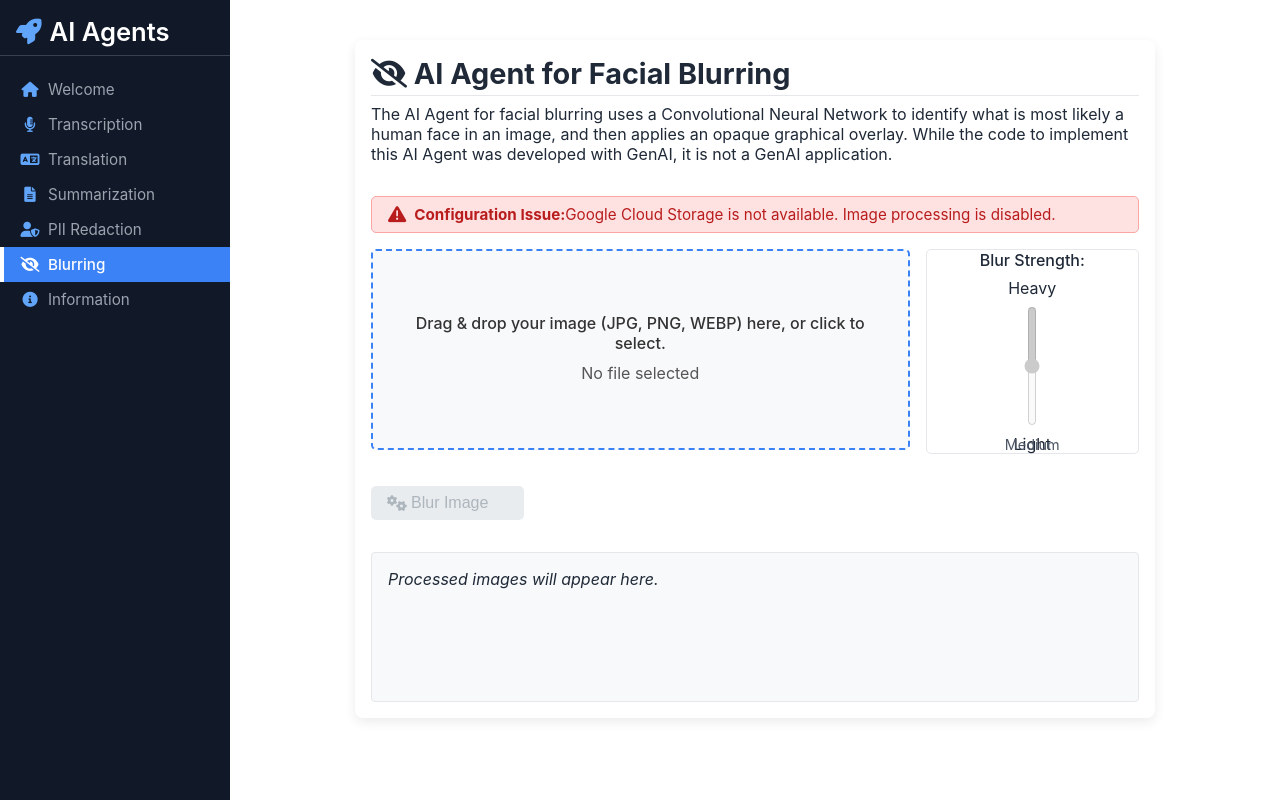
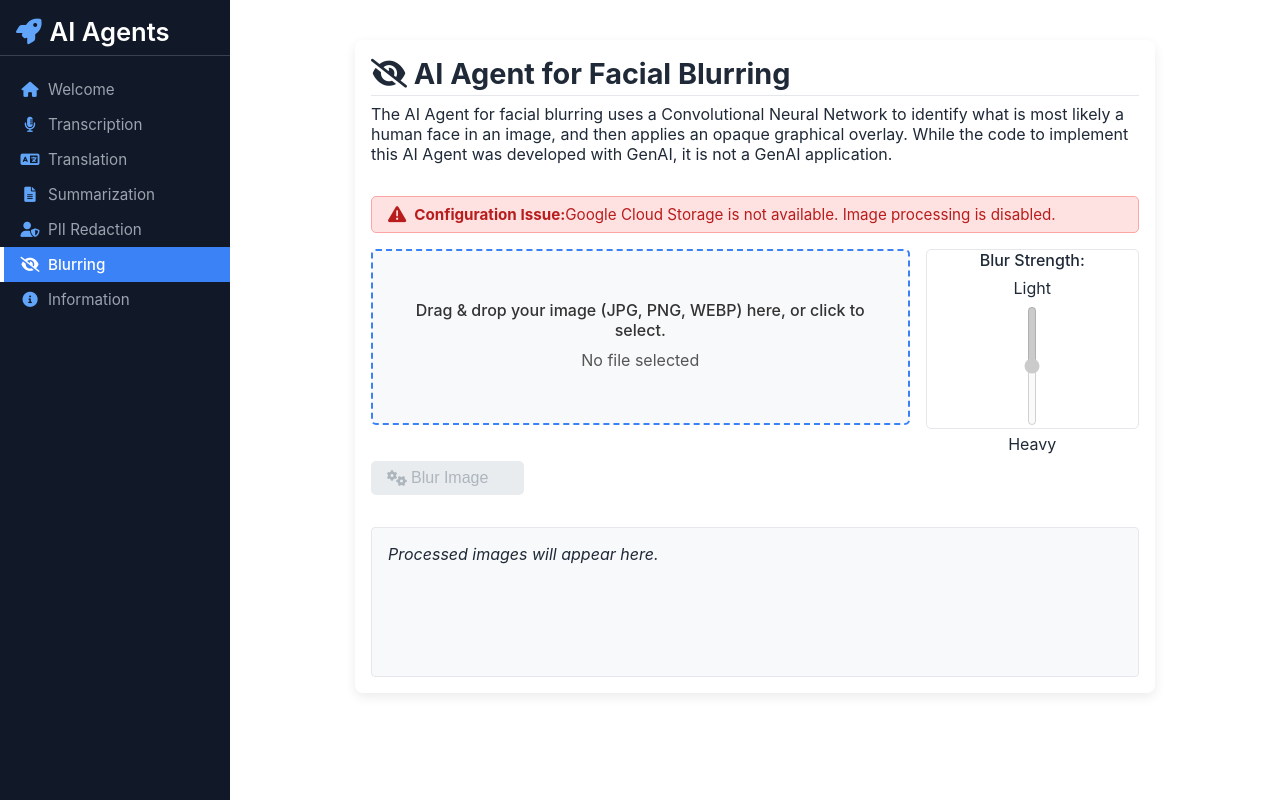
Before and after one commit to pohagan72/AgentShowcase, a Flask app: page /feature/blurring in a window 1280 px wide. Run offline with Flask 3, Linux system fonts and the light colour scheme; some libraries are stand-ins or nearby versions.

Commit message:
Fixed blurring features so slider is working and the name of the image uploaded appears in the box

```diff
--- a/features/blurring/routes.py
+++ b/features/blurring/routes.py
@@ -29,7 +29,6 @@
         # For now, we are deciding NOT to immediately clean up the uploaded original.
         if not hasattr(g, 'gcs_urgent_temp_paths_to_clean'):
             g.gcs_urgent_temp_paths_to_clean = []
-
 
         @after_this_request
         def cleanup_gcs_uploads(response):
@@ -64,12 +63,14 @@
             logging.warning(f"[{g.request_id}] Invalid file type for blurring: {file.filename}", extra=log_extra)
             return render_template("blurring/templates/_blurring_error_partial.html", error_message="Invalid file type. Please upload a JPG, PNG, or WEBP image.")
 
-
         try:
             blur_selection = int(request.form.get('blur_strength', '2'))
         except ValueError:
             blur_selection = 2
-        blur_strength_map = {1: 35, 2: DEFAULT_BLUR_STRENGTH, 3: 99}
+        # FIX: This mapping is reversed to match the new UI.
+        # Top of slider ("Light") is max value (3), which now maps to the smallest blur size.
+        # Bottom of slider ("Heavy") is min value (1), which now maps to the largest blur size.
+        blur_strength_map = {1: 99, 2: DEFAULT_BLUR_STRENGTH, 3: 35}
         blur_size = blur_strength_map.get(blur_selection, DEFAULT_BLUR_STRENGTH)
 
         original_filename = secure_filename(file.filename)
--- a/features/blurring/templates/blurring_content.html
+++ b/features/blurring/templates/blurring_content.html
@@ -35,14 +35,14 @@
                 <div class="form-group blur-slider-group">
                     <label for="blur_strength_slider" class="blur-slider-label">Blur Strength:</label>
                     <div class="vertical-slider-container">
-                        <span>Heavy</span>
+                        <span>Light</span>
                         <input type="range" id="blur_strength_slider" name="blur_strength" class="form-range vertical-slider"
                                orient="vertical"
                                min="1" max="3" step="1" value="2"
                                {% if not gcs_available %}disabled{% endif %}>
-                        <span>Light</span>
+                        <span>Heavy</span>
                     </div>
-                    <div id="blur-strength-value" class="blur-slider-value-display">Medium</div>
+                    <!-- The "Medium" text display div has been removed -->
                 </div>
             </div>
 
@@ -59,31 +59,19 @@
 </div>
 
 <script>
-document.addEventListener('DOMContentLoaded', function() {
+(function() {
     const blurringFeatureContainer = document.querySelector('.blurring-feature-container');
     if (!blurringFeatureContainer) return;
 
     const dropZoneLabel = blurringFeatureContainer.querySelector('#blur-drop-zone-label');
     const fileInput = blurringFeatureContainer.querySelector('#blur-file-input');
-    const fileNameDisplay = blurringFeatureContainer.querySelector('#blur-file-name-display'); // Targets the second <p>
-    const blurStrengthSlider = blurringFeatureContainer.querySelector('#blur_strength_slider');
-    const blurStrengthValueDisplay = blurringFeatureContainer.querySelector('#blur-strength-value');
+    const fileNameDisplay = blurringFeatureContainer.querySelector('#blur-file-name-display');
 
-    if (blurStrengthSlider && blurStrengthValueDisplay) {
-        const strengthLabels = { '1': 'Light', '2': 'Medium', '3': 'Heavy' };
-        function updateBlurDisplay() {
-            blurStrengthValueDisplay.textContent = strengthLabels[blurStrengthSlider.value] || 'Medium';
-        }
-        updateBlurDisplay();
-        blurStrengthSlider.addEventListener('input', updateBlurDisplay);
-    }
+    // The JavaScript for the blur strength text display has been removed as the element is gone.
 
     if (dropZoneLabel && fileInput && fileNameDisplay) {
-        dropZoneLabel.addEventListener('click', (e) => {
-            // If a remove link is ever added INSIDE fileNameDisplay, this would prevent dialog opening.
-            if (e.target.classList && e.target.classList.contains('remove-file-link')) return;
-            fileInput.click();
-        });
+        // The redundant click listener on the label has been removed to prevent a double-prompt.
+        // The browser's native behavior for a <label for="..."> is sufficient and correct.
 
         dropZoneLabel.addEventListener('dragover', (e) => { e.preventDefault(); if (fileInput.disabled) return; dropZoneLabel.classList.add('drag-over');});
         dropZoneLabel.addEventListener('dragleave', () => { if (fileInput.disabled) return; dropZoneLabel.classList.remove('drag-over');});
@@ -105,11 +93,9 @@
                 const fileExt = file.name.substring(file.name.lastIndexOf('.')).toLowerCase();
 
                 if (allowedTypes.includes(file.type) || validExtensions.includes(fileExt)) {
-                    // Update the text of the second paragraph to show filename and size.
-                    // Add Remove link.
                     fileNameDisplay.innerHTML = `<strong>${file.name}</strong> (${(file.size / 1024 / 1024).toFixed(2)} MB) <span class="remove-file-link" style="cursor:pointer; color:red; margin-left:5px;">× Remove</span>`;
-                    fileNameDisplay.style.fontWeight = 'bold'; // Make filename part bold
-                    fileNameDisplay.style.color = '#333';     // Darker color for selected file text
+                    fileNameDisplay.style.fontWeight = 'bold';
+                    fileNameDisplay.style.color = '#333';
 
                     const removeLink = fileNameDisplay.querySelector('.remove-file-link');
                     if (removeLink) {
@@ -124,20 +110,18 @@
                 } else {
                     alert('Invalid file type. Please upload a JPG, PNG, or WEBP image.');
                     fileInput.value = '';
-                    // Manually trigger change to reset display
                     const changeEvent = new Event('change', { bubbles: true });
                     fileInput.dispatchEvent(changeEvent);
                 }
             } else {
-                // No file is selected, or selection was cleared
                 fileNameDisplay.textContent = 'No file selected';
-                fileNameDisplay.style.fontWeight = 'normal'; // Reset to default non-bold
-                fileNameDisplay.style.color = '#555';       // Reset to default placeholder color
+                fileNameDisplay.style.fontWeight = 'normal';
+                fileNameDisplay.style.color = '#555';
                 dropZoneLabel.classList.remove('file-selected');
             }
         });
     }
-});
+})();
 
 window.addEventListener('dragover', (e) => { e.preventDefault(); });
 window.addEventListener('drop', (e) => { e.preventDefault(); });
```
